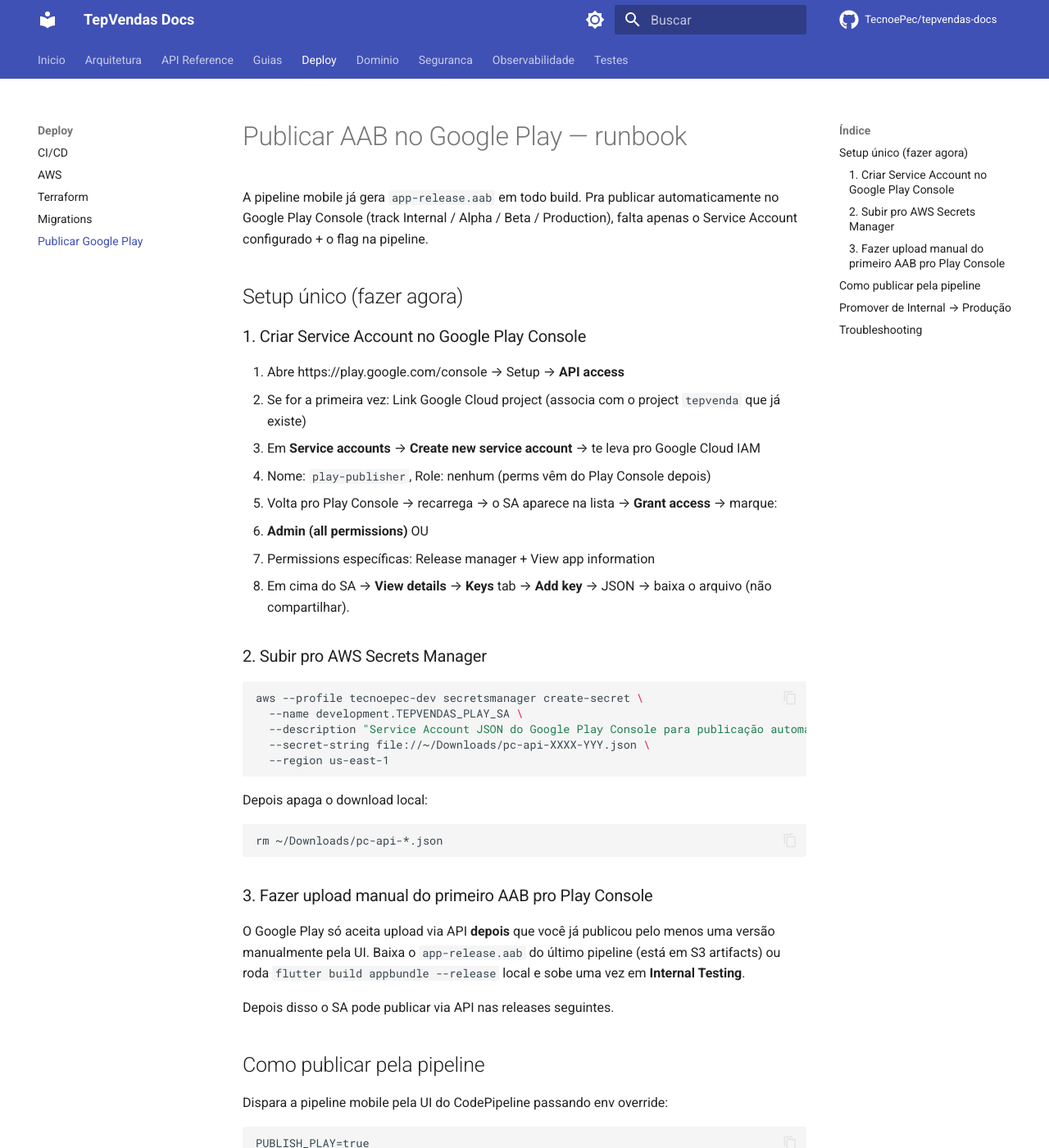
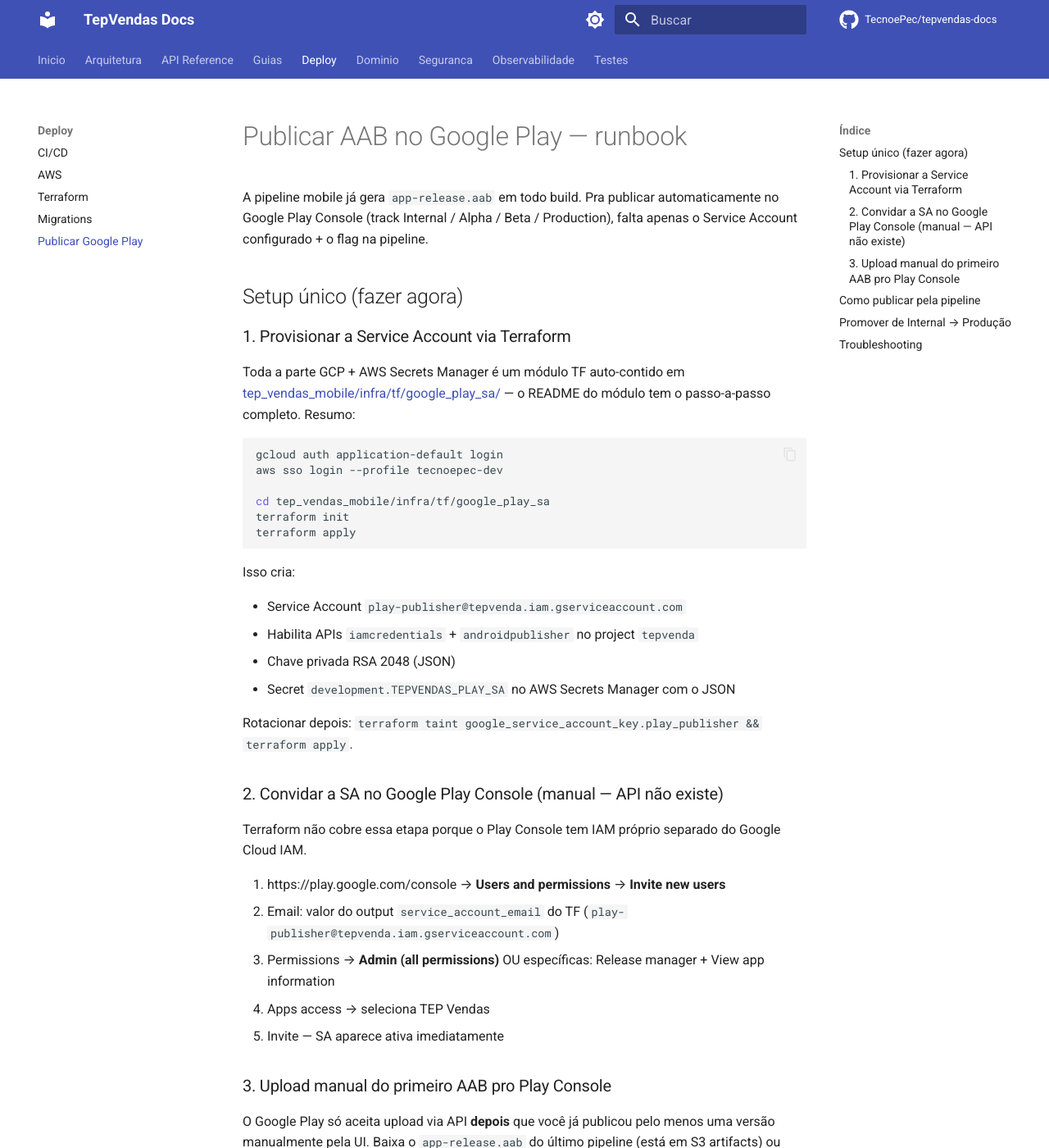
Before and after one commit to TecnoePec/tepvendas-docs, an MkDocs documentation site: the page built from docs/deploy/publicar-google-play.md, in a window 1280 px wide and 1400 px high. Shown: the whole window at 82% size. Built offline with MkDocs 1.6.1 and Material for MkDocs 9.7.7, drawn with Linux system fonts in a browser that asks for light colours; comment, search, counter and statistics services are not loaded.

Commit message:
docs(deploy): aponta runbook pro módulo TF google_play_sa
Setup da Service Account agora é terraform apply em vez dos 6 passos
manuais no Play Console → Cloud IAM → Keys → aws secretsmanager.

````diff
--- a/docs/deploy/publicar-google-play.md
+++ b/docs/deploy/publicar-google-play.md
@@ -6,37 +6,42 @@ Production), falta apenas o Service Account configurado + o flag na pipeline.
 
 ## Setup único (fazer agora)
 
-### 1. Criar Service Account no Google Play Console
+### 1. Provisionar a Service Account via Terraform
 
-1. Abre https://play.google.com/console → Setup → **API access**
-2. Se for a primeira vez: Link Google Cloud project (associa com o project
-   `tepvenda` que já existe)
-3. Em **Service accounts** → **Create new service account** → te leva pro
-   Google Cloud IAM
-4. Nome: `play-publisher`, Role: nenhum (perms vêm do Play Console depois)
-5. Volta pro Play Console → recarrega → o SA aparece na lista →
-   **Grant access** → marque:
-   - **Admin (all permissions)** OU
-   - Permissions específicas: Release manager + View app information
-6. Em cima do SA → **View details** → **Keys** tab → **Add key** → JSON →
-   baixa o arquivo (não compartilhar).
-
-### 2. Subir pro AWS Secrets Manager
+Toda a parte GCP + AWS Secrets Manager é um módulo TF auto-contido em
+[tep_vendas_mobile/infra/tf/google_play_sa/](https://github.com/TecnoePec/tep_vendas_mobile/tree/develop/infra/tf/google_play_sa)
+— o README do módulo tem o passo-a-passo completo. Resumo:
 
 ```bash
-aws --profile tecnoepec-dev secretsmanager create-secret \
-  --name development.TEPVENDAS_PLAY_SA \
-  --description "Service Account JSON do Google Play Console para publicação automática do AAB" \
-  --secret-string file://~/Downloads/pc-api-XXXX-YYY.json \
-  --region us-east-1
+gcloud auth application-default login
+aws sso login --profile tecnoepec-dev
+
+cd tep_vendas_mobile/infra/tf/google_play_sa
+terraform init
+terraform apply
 ```
 
-Depois apaga o download local:
-```bash
-rm ~/Downloads/pc-api-*.json
-```
+Isso cria:
 
-### 3. Fazer upload manual do primeiro AAB pro Play Console
+- Service Account `play-publisher@tepvenda.iam.gserviceaccount.com`
+- Habilita APIs `iamcredentials` + `androidpublisher` no project `tepvenda`
+- Chave privada RSA 2048 (JSON)
+- Secret `development.TEPVENDAS_PLAY_SA` no AWS Secrets Manager com o JSON
+
+Rotacionar depois: `terraform taint google_service_account_key.play_publisher && terraform apply`.
+
+### 2. Convidar a SA no Google Play Console (manual — API não existe)
+
+Terraform não cobre essa etapa porque o Play Console tem IAM próprio
+separado do Google Cloud IAM.
+
+1. https://play.google.com/console → **Users and permissions** → **Invite new users**
+2. Email: valor do output `service_account_email` do TF (`play-publisher@tepvenda.iam.gserviceaccount.com`)
+3. Permissions → **Admin (all permissions)** OU específicas: Release manager + View app information
+4. Apps access → seleciona TEP Vendas
+5. Invite — SA aparece ativa imediatamente
+
+### 3. Upload manual do primeiro AAB pro Play Console
 
 O Google Play só aceita upload via API **depois** que você já publicou pelo
 menos uma versão manualmente pela UI. Baixa o `app-release.aab` do último
````
